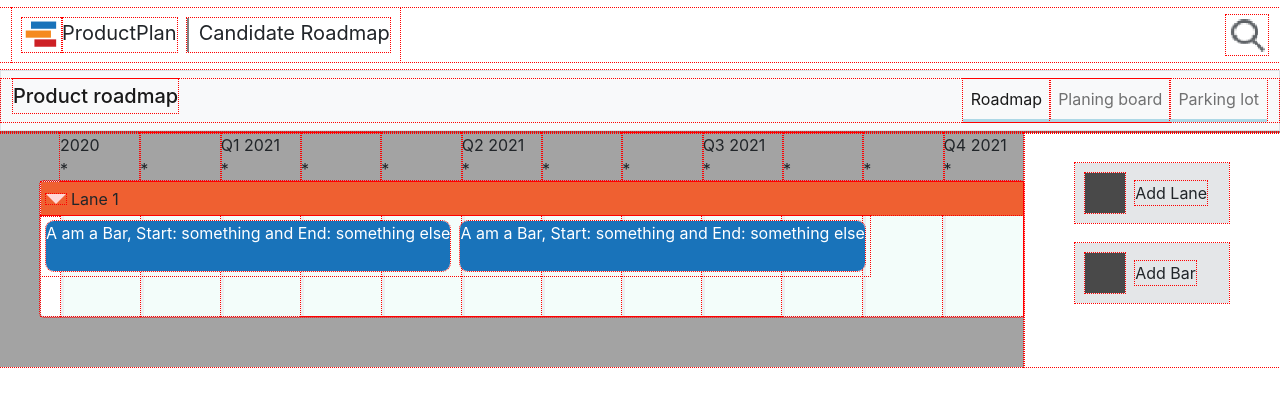
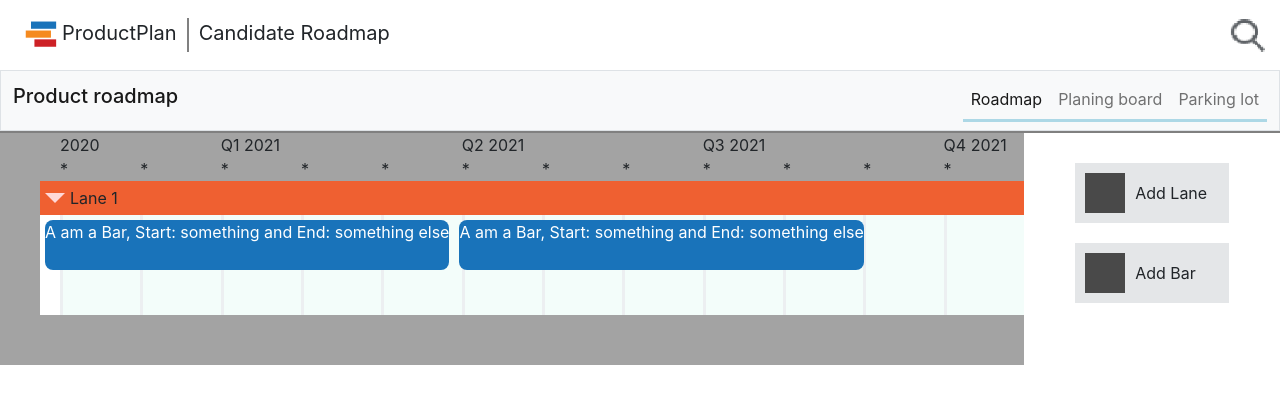
Before and after one commit to liamcclane/ProductPlanAssignment, a React (Create React App) app: page / in a window 1280 px wide. Shown: the top 406 px of the page. Built offline with nearby package versions, Linux system fonts and the light colour scheme.

Commit message:
7 and a half in, finished some drag and drop on lanes

```diff
--- a/src/App.css
+++ b/src/App.css
@@ -6,7 +6,7 @@
     --ppBarLineColor: #ECEFF1;
 }
 .wrapper * {
-    outline: 1px dotted red;
+    /* outline: 1px dotted red; */
 }
 .main {
     display: flex;
@@ -53,4 +53,8 @@
 .dropHere {
     text-align: center;
     border: 2px dotted black;
+    background-color: black;
 }
+.shake {
+    background-color: red;
+}
--- a/src/App.js
+++ b/src/App.js
@@ -19,5 +19,3 @@ function App() {
 }
 
 export default App;
-
-{/* <div className="lane dropHere">Drop Here</div> */ }
--- a/src/components/Calendar/CalenderWrapper.jsx
+++ b/src/components/Calendar/CalenderWrapper.jsx
@@ -20,57 +20,46 @@ export default props => {
         { "date": "2021-9" },
         { "date": "2021-10", "quarterMarker": "Q4 2021" },
     ];
+    const [lanes, setLanes] = useState([
+        {
+            "title": "Lane 1", "bars": [
+                { "start": "something", "end": "something else" },
+                { "start": "something", "end": "something else" }
+            ]
+        }
+    ]);
     const blankNewLane = { "title": "Lane", "bars": [] };
-    const [lanes, setLanes] = useState([
-        { "title": "Lane 1", "bars": [
-            {"start" : "something", "end" : "something else"},
-            {"start" : "something", "end" : "something else"}
-        ] }
-    ]);
+    const shakeBtnStyle = ["drageButtons", "shaking"].join(" ");
     const [dragging, setDragging] = useState(false);
     const whichAdd = useRef();
     const dragNode = useRef();
     const laneIndexAdd = useRef();
 
-    const addNewLane = (e) => {
+    // state manipulation
+    const finalizeLane = (e) => {
         e.preventDefault();
         let len = lanes.length;
-        if (len === 0) {
-            setLanes([{ "title": "Lane 1", "bars": [] }]);
-            return;
-        } else {
-            let deepCopy = JSON.parse(JSON.stringify(lanes));
-            let newLane = JSON.parse(JSON.stringify(blankNewLane));
-            newLane["title"] +=  " " + (len + 1);
-            deepCopy.push(newLane);
-            setLanes(deepCopy);
-        }
+        let deepCopy = JSON.parse(JSON.stringify(lanes));
+        deepCopy.pop();
+        let newestLane = blankNewLane;
+        newestLane.title += " " + (len + 1);
+        deepCopy.push(newestLane);
+        setLanes(deepCopy);
     };
     const addNewBar = (e, params) => {
         console.log("AddingBar");
     };
 
 
+    // drag start functions
     const dragStartLane = (e) => {
-        e.preventDefault();
         console.log("starting drag for lane");
         whichAdd.current = "lane";
-        e.target.addEventListener('dragend', dragEndHandel);
+        dragNode.current = e.target;
+        dragNode.current.addEventListener('dragend', dragEndHandel);
         console.log(whichAdd.current, "start function");
         console.log(dragNode.current, "start function");
-        setDragging(true);
-    };
-    const dragEndHandel = (e, params) => {
-        console.log("ENDING DRAG");
-        console.log(whichAdd.current);
-        dragNode.current.removeEventListener('dragend', dragEndHandel);
-        if (whichAdd.current === "lane") {
-            addNewLane(e);
-        } else {
-            addNewBar(e, params);
-        }
-        setDragging(false);
-        whichAdd.current = null;
+        setTimeout(() => { setDragging(true); }, 0);
     };
     const dragStartBar = (e) => {
         e.preventDefault();
@@ -79,21 +68,67 @@ export default props => {
         setDragging(true);
     };
 
+    // drag enter functions
+    const ghostLaneHandel = e => {
+        console.log("GHOSTLANEHANDLE")
+        let deepCopy = JSON.parse(JSON.stringify(lanes));
+        deepCopy.push(blankNewLane);
+        setLanes(deepCopy);
+    };
+    const ghostBarHandle = e => {
+
+    };
+
+    // drag leave functions
+    const dissipateGhostLane = e => {
+        console.log("DISAPPATE");
+        let deepCopy = JSON.parse(JSON.stringify(lanes));
+        deepCopy.pop();
+        setLanes(deepCopy);
+    };
+
+
+    //drag end function
+    const dragEndHandel = (e, params) => {
+        console.log("ENDING DRAG");
+        console.log(whichAdd.current);
+        dragNode.current.removeEventListener('dragend', dragEndHandel);
+        if (whichAdd.current === "lane") {
+            finalizeLane(e);
+        } else {
+            addNewBar(e, params);
+        }
+        setDragging(false);
+        whichAdd.current = null;
+    };
+
+
 
     return (
         <div className="main">
-            <div draggable className="calenderArea">
+            <div className="calenderArea"
+                onDragEnter={dragging && whichAdd.current === "lane"
+                    ? e => ghostLaneHandel(e) : null}
+                onDragLeave={dragging && whichAdd.current === "lane"
+                    ? e => dissipateGhostLane(e) : null}
+            >
                 <CalenderHeaderMarkers arr={dates} />
                 {lanes.map((ele, ind) => (
-                    <Lane title={ele.title} dates={dates} bars={ele.bars} key={ind} />
+                    <Lane key={ind} title={ele.title} laneId={ind} dates={dates} bars={ele.bars}
+                        onDragEnter={dragging && whichAdd.current === "lane"
+                            ? e => ghostLaneHandel(e)
+                            : dragging && whichAdd.current === "bar" ? e => ghostBarHandle(e) : null}
+                    />
                 ))}
             </div>
             <div className="dragArea">
-                <div className="dragButtons" onClick={e => addNewLane(e)}>
+                <div className={dragging && whichAdd.current === "lane" ? shakeBtnStyle : "dragButtons"}
+                    draggable onDragStart={e => dragStartLane(e)} >
                     <div className="hamburger"></div>
                     <div>Add Lane</div>
                 </div>
-                <div className="dragButtons" onClick={e => addNewBar(e, { laneInd: 0 })}>
+                <div className={dragging && whichAdd.current === "bar" ? shakeBtnStyle : "dragButtons"}
+                    draggable onDragStart={e => dragStartBar(e)}>
                     <div className="hamburger"></div>
                     <div>Add Bar</div>
                 </div>
--- a/src/components/Calendar/Lane.jsx
+++ b/src/components/Calendar/Lane.jsx
@@ -3,10 +3,17 @@ import React from 'react';
 import Marker from './Marker';
 import CSSClasses from './Lane.module.css';
 
-export default ({ title, bars, dates }) => {
+export default ({ title, laneId, dates, bars, onDragEnter }) => {
 
-    return (
-        <div className={["lane", "border", "rounded"].join(" ")}>
+    console.log("title", title);
+    let content;
+
+    if (title === "lane") {
+        content = (<div className="lane dropHere">
+            Drop Here
+        </div>);
+    } else {
+        content = (<div className="lane">
             <div className={CSSClasses.laneHeader}>
                 <div className={CSSClasses.triangle}></div>
                 {title}
@@ -21,14 +28,14 @@ export default ({ title, bars, dates }) => {
                 </div>
                 <div className={CSSClasses.overBars}>
                     {bars.map((ele, ind) => {
-                        const barStyle = {minWidth: "200px", height: "50px"};
+                        const barStyle = { minWidth: "200px", height: "50px" };
                         return (
                             <div style={barStyle} className={CSSClasses.bar} key={ind}>A am a Bar, Start: {ele.start} and End: {ele.end}</div>
                         );
                     })}
                 </div>
             </div>
-        </div>
-    )
-
+        </div>);
+    }
+    return content;
 };
```
Also changed, not shown: 1 other file (tests, documents, lock files or other folders).
